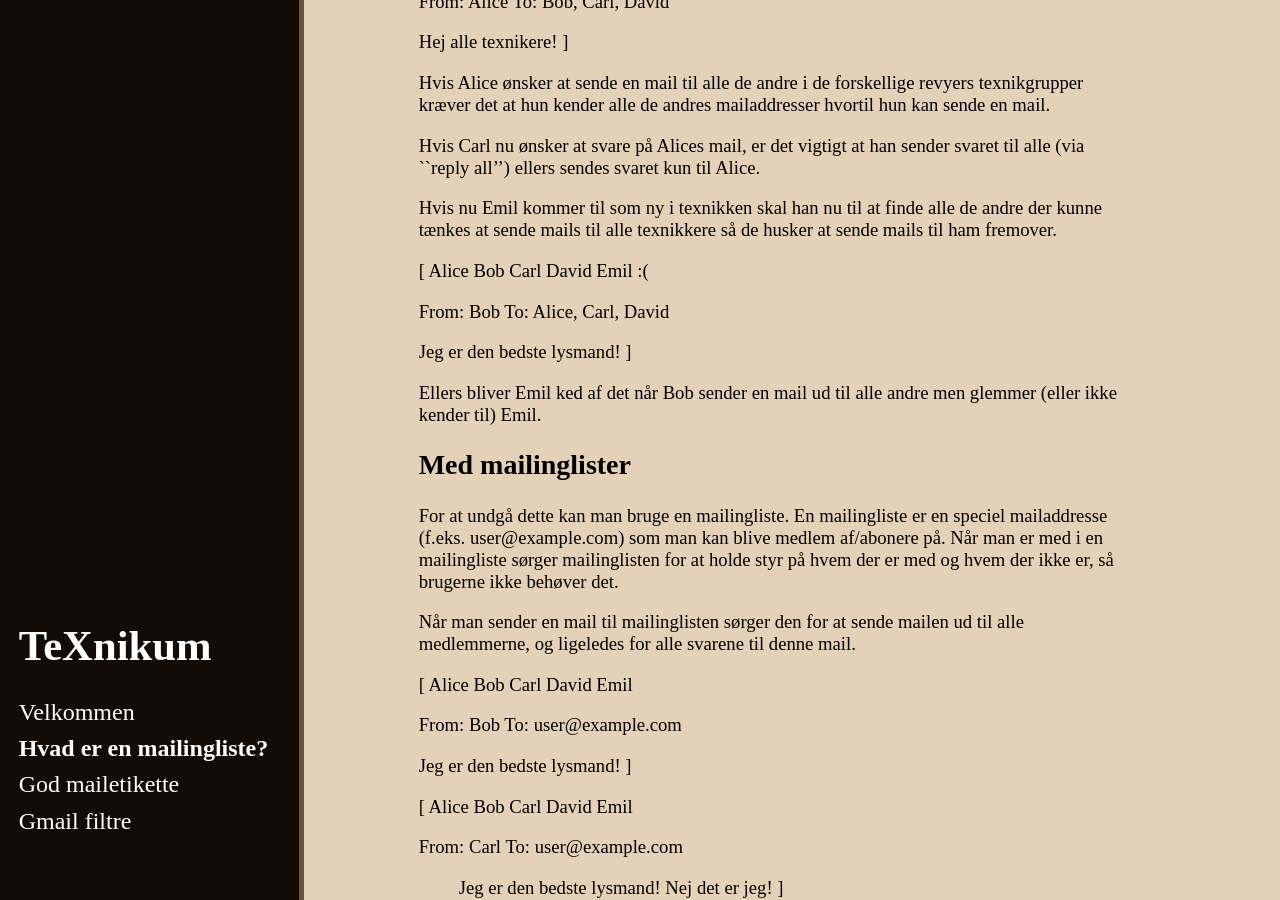
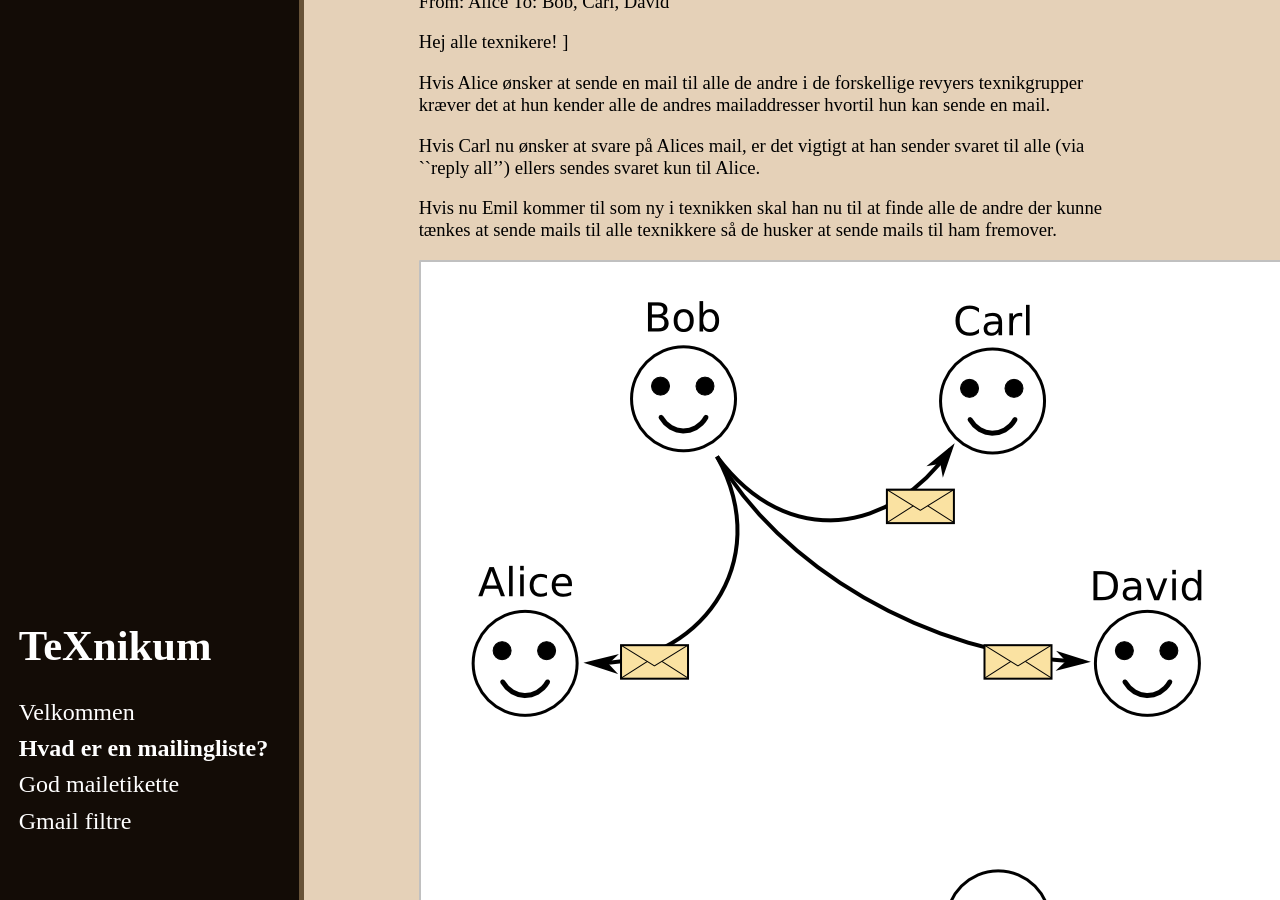
Before and after one commit to TeXnikum/TeXnikum.github.io, a Jekyll site: the page built from mailinglister.md, in a window 1280 px wide and 900 px high, scrolled down 1153 px. Built offline with Jekyll 4.4.1, drawn with Linux system fonts in a browser that asks for light colours.

Commit message:
added first couple of illustrations

```diff
--- a/mailinglister.md
+++ b/mailinglister.md
@@ -27,6 +27,7 @@
 
 Hvis nu Emil kommer til som ny i texnikken skal han nu til at finde alle de andre der kunne tænkes at sende mails til alle texnikkere så de husker at sende mails til ham fremover.
 
+<img src="/images/illustration-1.png">
 [
   Alice
   Bob
```
